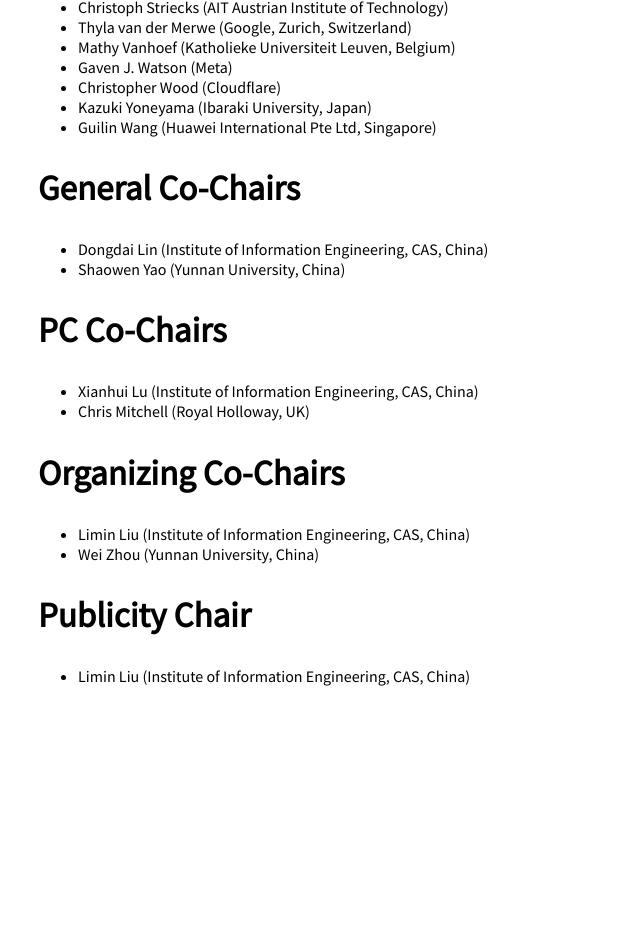
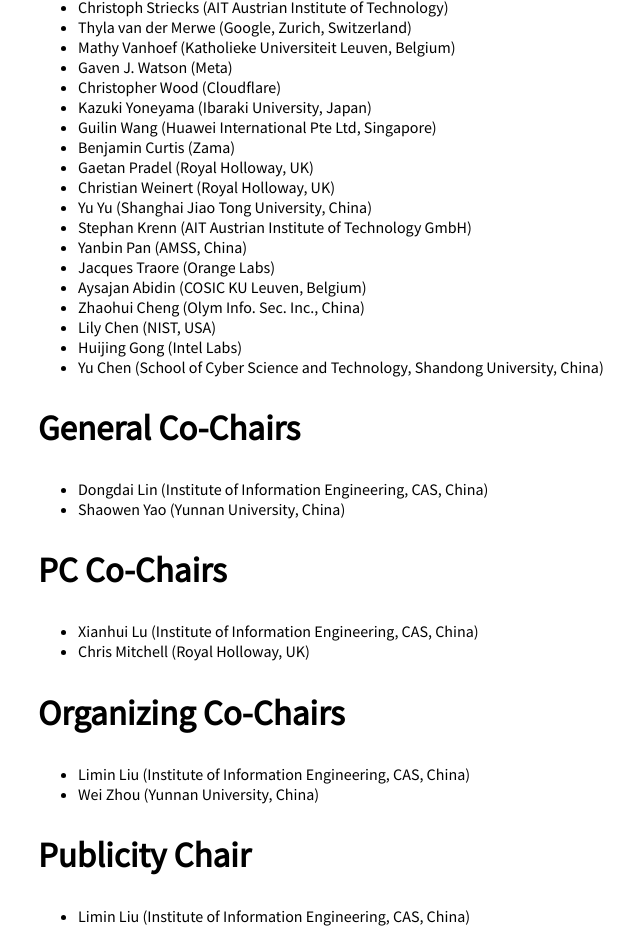
Before and after one commit to ssresearch24/ssresearch24.github.io, a plain HTML site: page cfp.html in a window 1280 px wide. Shown: the part 2840-3774 px from the top of the page, without its empty margins (90-730 px from the left). Before the commit the page ends 3542 px from the top, so only its background shows below. Drawn offline with Linux system fonts and the light colour scheme.

Commit message:
Update cfp.html

```diff
--- a/cfp.html
+++ b/cfp.html
@@ -118,7 +118,7 @@ The submission server is open and can be accessed <a href="http://www.easychair.
 <ul>
 <li>Nina Bindel (SandboxAQ, Palo Alto, CA, USA)                            </li>
 <li>Joppe Bos (NXP Semiconductors, Belgium)                                </li>
-<li>Sofía Celi (Brave)                                                    </li>
+<li>Sofía Celi (Brave)                                                     </li>
 <li>Gareth T. Davies (Bergische Universität Wuppertal, Germany)            </li>
 <li>Jean Paul Degabriele (Cryptography Research Center in TII, U.A.E.)     </li>
 <li>Benjamin Dowling (University of Sheffield, UK)                         </li>
@@ -133,7 +133,7 @@ The submission server is open and can be accessed <a href="http://www.easychair.
 <li>Giorgia Azzurra Marson (NEC, Germany)                                  </li>
 <li>Shin'ichiro Matsuo (Georgetown University, USA)                        </li>
 <li>Catherine Meadows (Naval Research Laboratory, USA)                     </li>
-<li>Maryam Mehrnezhad (Royal Holloway, UK) 				   </li>
+<li>Maryam Mehrnezhad (Royal Holloway, UK) 				                   </li>
 <li>Elisabeth Oswald (University of Klagenfurt, Austria)                   </li>
 <li>Kenneth Paterson (ETH Zurich, Switzerland)                             </li>
 <li>Christopher Patton (Cloudflare)                                        </li>
@@ -147,6 +147,20 @@ The submission server is open and can be accessed <a href="http://www.easychair.
 <li>Christopher Wood (Cloudflare)                                          </li>
 <li>Kazuki Yoneyama (Ibaraki University, Japan)                            </li>
 <li>Guilin Wang (Huawei International Pte Ltd, Singapore)                  </li>
+<li>Benjamin Curtis (Zama)                  </li>
+<li>Gaetan Pradel (Royal Holloway, UK)                  </li>
+<li>Christian Weinert (Royal Holloway, UK)                  </li>
+<li>Yu Yu (Shanghai Jiao Tong University, China)                  </li>
+<li>Stephan Krenn (AIT Austrian Institute of Technology GmbH)                  </li>
+<li>Yanbin Pan (AMSS, China)                  </li>
+<li>Jacques Traore (Orange Labs)                  </li>
+<li>Aysajan Abidin (COSIC KU Leuven, Belgium)                  </li>
+<li>Zhaohui Cheng (Olym Info. Sec. Inc., China)                  </li>
+<li>Lily Chen (NIST, USA)                  </li>
+<li>Huijing Gong (Intel Labs)                  </li>
+<li>Yu Chen (School of Cyber Science and Technology, Shandong University, China)                  </li>
+<!-- <li>Alan Sherman (University of Maryland, Baltimore County, USA)                  </li>
+<li>Matt Henricksen ()                  </li> -->
 </ul>
 
 <h2>General Co-Chairs</h2>
```
